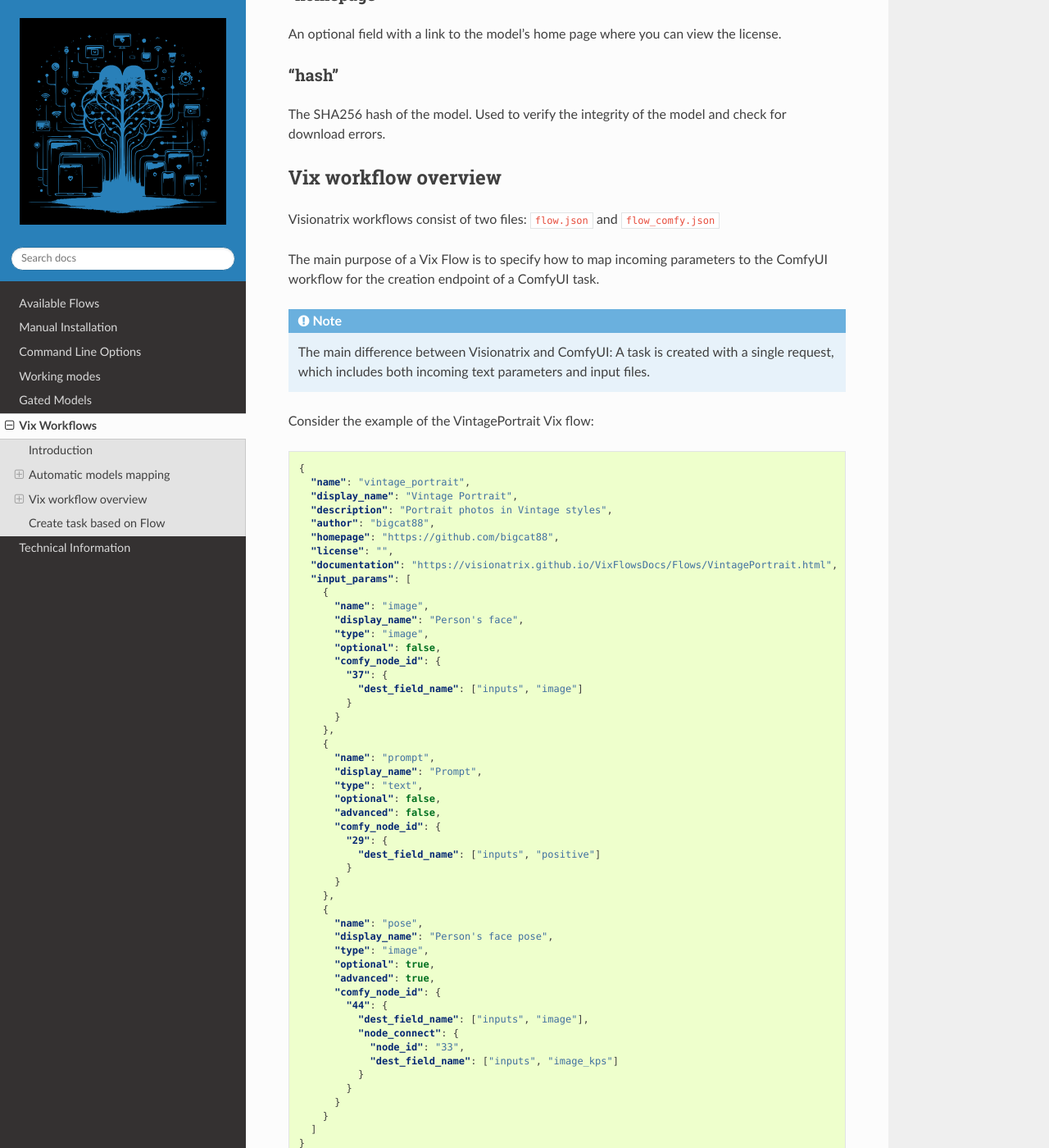
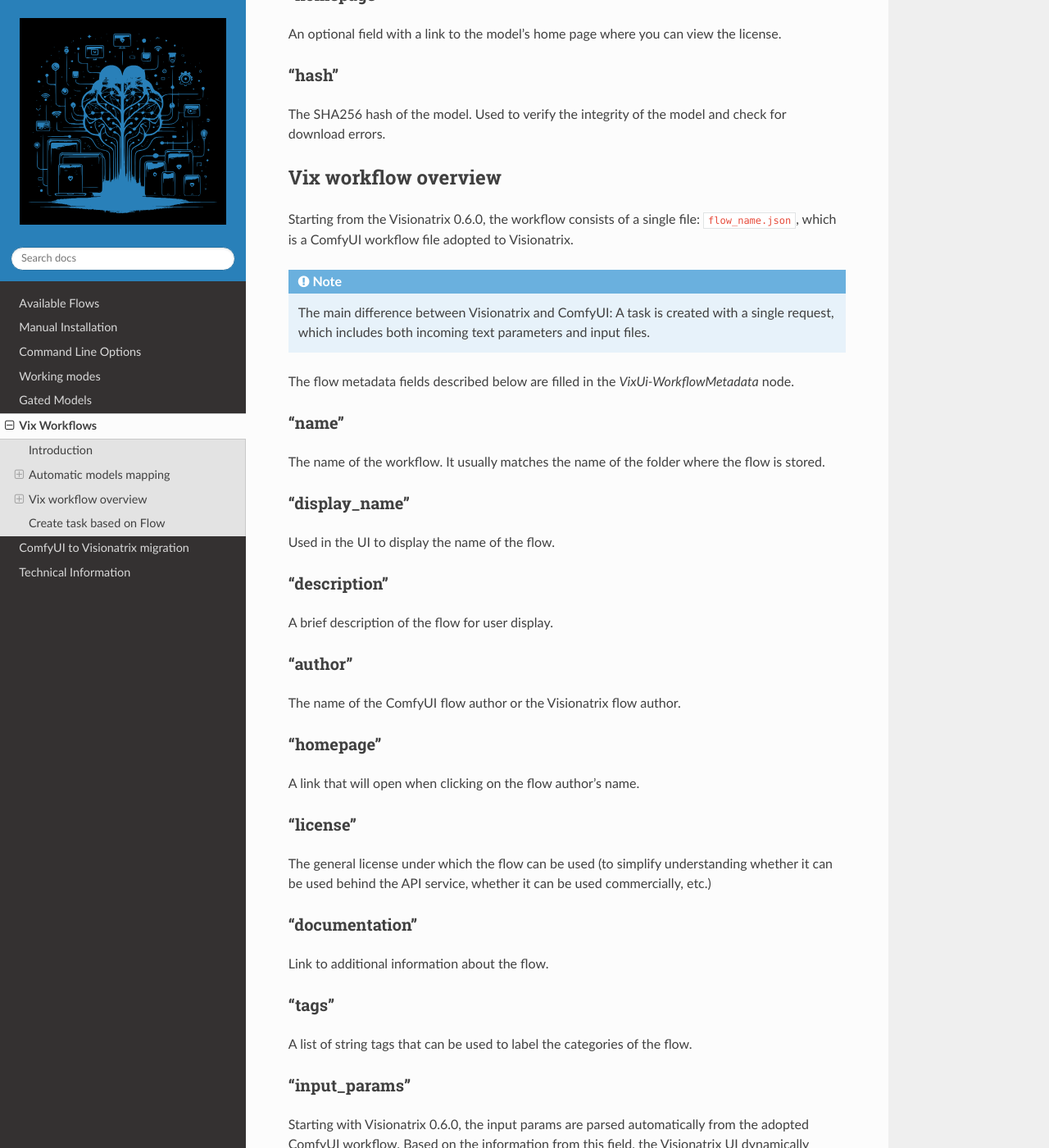
Before and after one commit to Visionatrix/VixFlowsDocs, a Sphinx documentation site: the page built from docs/VixWorkflows.rst, in a window 1280 px wide and 1400 px high, scrolled down 1923 px. Shown: the whole window at 82% size. Built offline with Sphinx 7.4.7 and the Read the Docs theme 2.0.0, drawn with Linux system fonts in a browser that asks for light colours; the version number could not be read and is left out; some of the changed text lies outside the part shown.

Commit message:
update docs, add ComfyUI2Visionatrix migration guide
Signed-off-by: Andrey Borysenko <andrey18106x@gmail.com>

```diff
--- a/docs/TechnicalInformation.rst
+++ b/docs/TechnicalInformation.rst
@@ -20,6 +20,7 @@
  * `ComfyUI-AutomaticCFG <https://github.com/Visionatrix/ComfyUI-AutomaticCFG>`_
  * `comfyui-art-venture <https://github.com/Visionatrix/comfyui-art-venture>`_
  * `was-node-suite-comfyui <https://github.com/Visionatrix/was-node-suite-comfyui>`_
+ * `ComfyUI-Visionatrix <https://github.com/Visionatrix/ComfyUI-Visionatrix>`_
 
 We are gradually expanding the list.
 
--- a/docs/VixWorkflows.rst
+++ b/docs/VixWorkflows.rst
@@ -86,68 +89,14 @@
 Vix workflow overview
 """""""""""""""""""""
 
-Visionatrix workflows consist of two files: ``flow.json`` and ``flow_comfy.json``
-
-The main purpose of a Vix Flow is to specify how to map incoming parameters to the ComfyUI workflow for the creation endpoint of a ComfyUI task.
+Starting from the Visionatrix 0.6.0, the workflow consists of a single file: ``flow_name.json``,
+which is a ComfyUI workflow file adopted to Visionatrix.
 
 .. note::
 
     The main difference between Visionatrix and ComfyUI: A task is created with a single request, which includes both incoming text parameters and input files.
 
-Consider the example of the VintagePortrait Vix flow:
-
-.. code-block:: json
-
-    {
-      "name": "vintage_portrait",
-      "display_name": "Vintage Portrait",
-      "description": "Portrait photos in Vintage styles",
-      "author": "bigcat88",
-      "homepage": "https://github.com/bigcat88",
-      "license": "",
-      "documentation": "https://visionatrix.github.io/VixFlowsDocs/Flows/VintagePortrait.html",
-      "input_params": [
-        {
-          "name": "image",
-          "display_name": "Person's face",
-          "type": "image",
-          "optional": false,
-          "comfy_node_id": {
-            "37": {
-              "dest_field_name": ["inputs", "image"]
-            }
-          }
-        },
-        {
-          "name": "prompt",
-          "display_name": "Prompt",
-          "type": "text",
-          "optional": false,
-          "advanced": false,
-          "comfy_node_id": {
-            "29": {
-              "dest_field_name": ["inputs", "positive"]
-            }
-          }
-        },
-        {
-          "name": "pose",
-          "display_name": "Person's face pose",
-          "type": "image",
-          "optional": true,
-          "advanced": true,
-          "comfy_node_id": {
-            "44": {
-              "dest_field_name": ["inputs", "image"],
-              "node_connect": {
-                "node_id": "33",
-                "dest_field_name": ["inputs", "image_kps"]
-              }
-            }
-          }
-        }
-      ]
-    }
+The flow metadata fields described below are filled in the `VixUi-WorkflowMetadata` node.
 
 "name"
 ''''''
@@ -184,12 +133,16 @@
 
 Link to additional information about the flow.
 
+"tags"
+''''''
+
+A list of string tags that can be used to label the categories of the flow.
+
 "input_params"
 ''''''''''''''
 
-The most important part. Based on the information from this field, the Visionatrix UI dynamically displays the interface.
-
-The backend part fills in the ComfyUI workflow based on these data.
+Starting with Visionatrix 0.6.0, the input params are parsed automatically from the adopted ComfyUI workflow.
+Based on the information from this field, the Visionatrix UI dynamically displays the interface.
 
 Technically, this is a list of objects, where each object is one input parameter, which includes:
 
--- a/docs/index.rst
+++ b/docs/index.rst
@@ -12,6 +12,7 @@
     WorkingModes.rst
     GatedModels.rst
     VixWorkflows.rst
+    ComfyUI2VixMigration.rst
     TechnicalInformation.rst
 
 Indices and tables
```
Also changed, not shown: other parts of docs/VixWorkflows.rst (+4 -3 lines), docs/ComfyUI2VixMigration.rst (added, +105 -0 lines).
